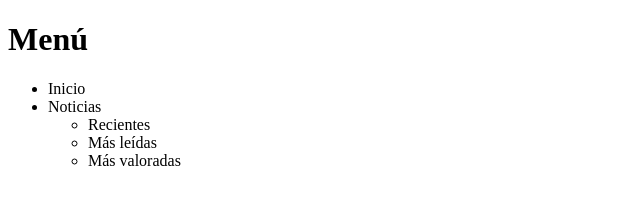
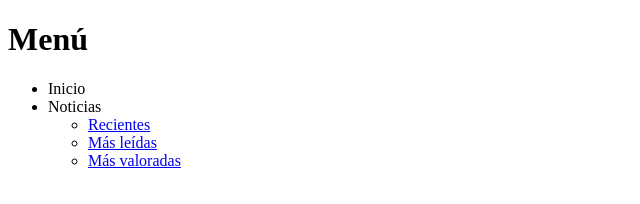
Before and after one commit to adrianortaaa/LLMM, a plain HTML site: page Ejercicio10.html in a window 1280 px wide. Shown: the whole page, without its empty margins (0-640 px from the left). Drawn offline with Linux system fonts and the light colour scheme.

Commit message:
Update Ejercicio10.html

```diff
--- a/Ejercicio10.html
+++ b/Ejercicio10.html
@@ -14,10 +14,10 @@
             <li>Noticias</li>
 
 
-            <ul>
-                <li>Recientes</li>
-                <li>Más leídas</li>
-                <li>Más valoradas</li>
+           <ul>
+                <li><a href="Recientes">Recientes</a></li>
+                <li><a href="Más leídas">Más leídas</a></li>
+                <li><a href="Más valoradas">Más valoradas</a></li>
             </ul>
         </ul>
     </p>
@@ -25,4 +25,5 @@
 
 
 </body>
+
 </html>
```
